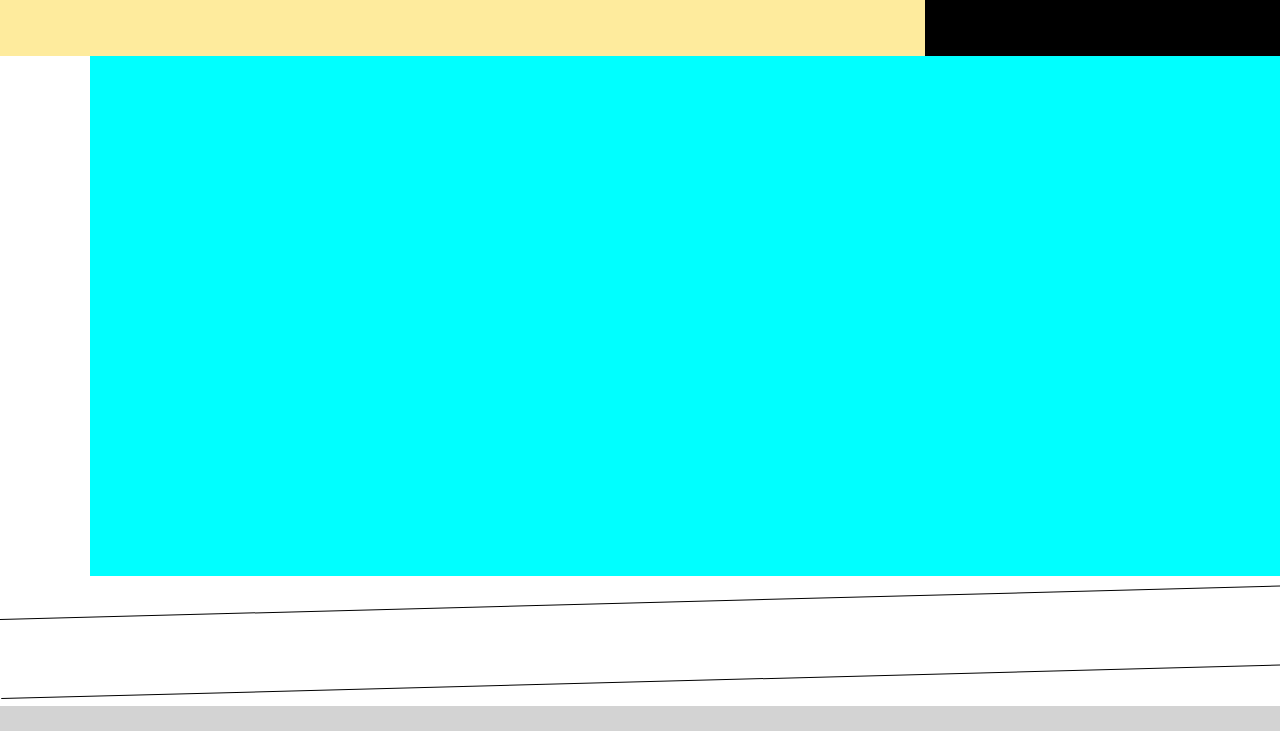
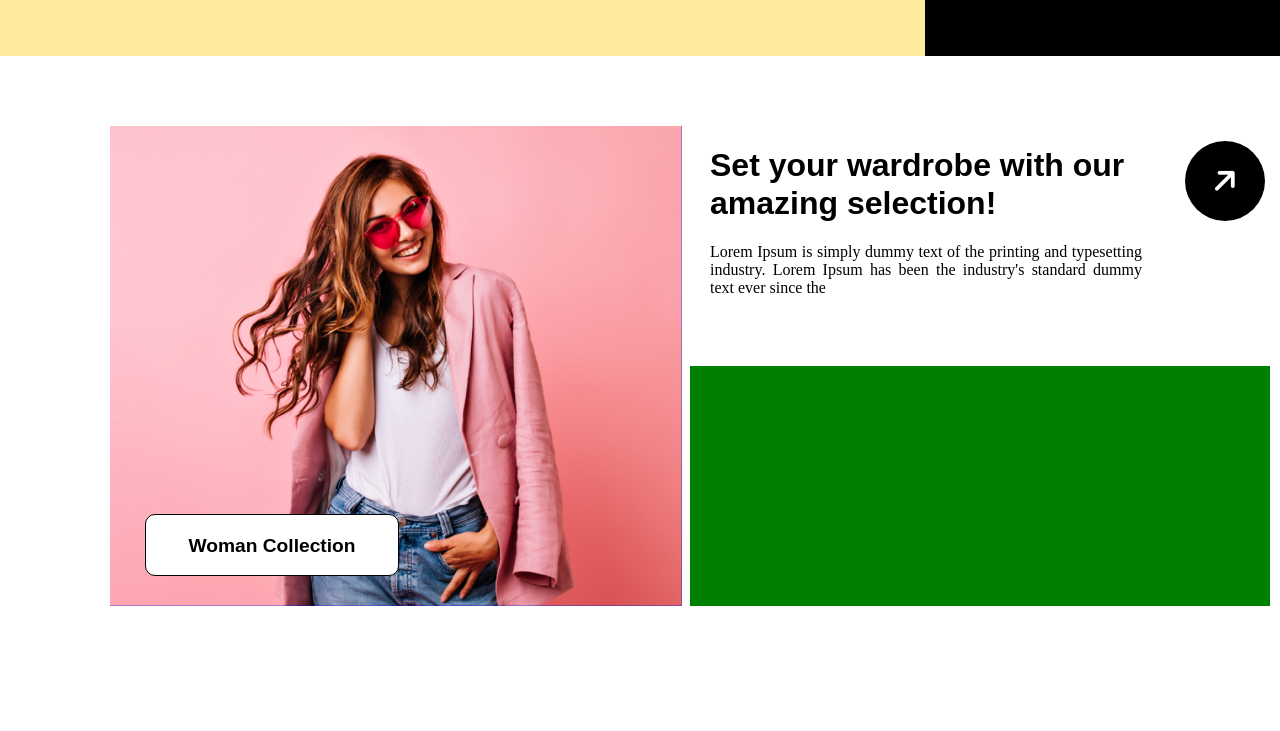
Before and after one commit to cls-khaled/pixio_task, a plain HTML site: page index.html in a window 1280 px wide. Shown: the part 1069-1800 px from the top of the page. Drawn offline with Linux system fonts and the light colour scheme.

Commit message:
check point

```diff
--- a/css/common.css
+++ b/css/common.css
@@ -66,4 +66,16 @@
 .sub-menu:hover .sub-menu__item--head{
     color: red;
 }
+
+.hover-btn{
+    color: var(--color-button-text-light);
+    background-color: var(--color-button-bg-light);
+    cursor: pointer;
+    transition: color var(--transition-delay-hover-link);
+}
+.hover-btn:hover{
+    color: var(--color-button-text-dark);
+    background-color: var(--color-button-bg-dark);
+    transition: color var(--transition-delay-hover-link);
+}
 /* ---------- */
--- a/css/home.css
+++ b/css/home.css
@@ -236,7 +236,6 @@ main{
    width: 169px;
    height: 45px;
    border-radius: 10px ;
-   background-color: yellow;
    border: 1px solid var(--color-button-border);
    text-align: center;
    line-height: 45px;
@@ -249,15 +248,7 @@ main{
     background-color: var(--color-button-bg-dark);
 }
 .collection-buttons__right-btn{
-    color: var(--color-button-text-light);
-    background-color: var(--color-button-bg-light);
     margin-left: 2px;
-    transition: color var(--transition-delay-hover-link);
-}
-.collection-buttons__right-btn:hover{
-    color: var(--color-button-text-dark);
-    background-color: var(--color-button-bg-dark);
-    transition: color var(--transition-delay-hover-link);
 }
 /* >>> */
 .collection-season{
@@ -479,8 +470,12 @@ main{
     border-radius:50px;
     border: 1px solid black;
     background-color: white;
+    transition: color var(--transition-delay-hover-link);
 }
-
+.categories-item__btn :hover{
+    color: var(--color-link-hover);
+    transition: color var(--transition-delay-hover-link);
+}
 /* >>> */
 .featured-text,
 .featured-buttons{
@@ -576,17 +571,97 @@ main{
     position: relative;
     display: flex;
     justify-content: center;
-    height: 650px;
+    margin-top: 50px;
+    height: 750px;
     width: 100% ;
     min-width: var(--min-width-custom);
 }
 .section-two__box{
-    background-color: aqua;
+    display: flex;
     padding: 20px;
     width: 1200px;
     height: 520px
 }
-/* >> */
+
+/* >>> */
+.section-two__left,
+.section-two__right{
+    position: relative;
+    height: 100%;
+    width: 50%;
+}
+/* .section-two__left{ } */
+.section-two__right{
+    position: relative;
+    display: flex;
+    flex-direction: column;
+}
+/* >>> */
+.section-two-left__image{
+    background-color: blue;
+    height: 100%;
+}
+.section-two-left__btn{
+    position: absolute;
+    bottom: 30px;
+    left: 35px;
+    width: 254px;
+    height: 62px;
+    line-height: 62px;
+    text-align: center;
+    background-color: white;
+    border: 1px solid black;
+    border-radius: 10px;
+    font-weight: 600;
+    font-size: 1.2em;
+    font-family: var(--font-family-title);
+}
+/* >>> */
+.section-two-right__top,
+.section-two-right__bot{
+    width: 100%;
+    height: 50%;
+}
+.section-two-right__top{
+    padding: 20px;
+}
+.section-two-right__top > *{
+    width: 80%;
+}
+.section-two-right__top > h3{
+    line-height: 1.2;
+    font-size: 2em;
+    font-weight: 600;
+    font-family: var(--font-family-title);
+}
+.section-two-right__top > p{
+    margin-top: 20px;
+    font-size: 1.3;
+    text-align: justify;
+}
+.section-two-right__circle-btn{
+    position: relative;
+    top: -78%;
+    right: -88%;
+    width: 80px;
+    height: 80px;
+    background-color: black;
+    border-radius: 50%;
+    transform: rotate(-45deg);
+}
+.section-two-right__circle-btn > i{ /*arrow icon*/
+    position:absolute ;
+    top: 50%;
+    left: 50%;
+    font-size: 30px;
+    font-weight: 600;
+    transform: translate(-50% , -50%);
+    color: white;
+}
+.section-two-right__bot{
+    background-color: green;
+}
+/* >>> */
 .section-two__marquee-box{
     position: absolute;
     display: flex;
@@ -605,6 +680,18 @@ main{
     border-top: 1px solid black;
     border-bottom: 1px solid black;
 }
+.section-two__marquee-item > *{
+    vertical-align: middle;
+}
+.section-two__marquee-item > span{
+    font-size: 50px;
+    letter-spacing: 12px;
+    font-family: var(--font-family-title);
+    margin: 0px 20px;
+}
+.section-two__marquee-item > img{
+    width: 50px;
+}
 /* ---------- */
 
 /* Main > next section*/
@@ -615,7 +702,6 @@ main{
     min-width: var(--min-width-custom);
 }
 /* ---------- */
->>>>>>> be86154448f6002d7fb77a3d83e2185463fa3957
 /* Footer */
 footer{
     background-color: aqua;
--- a/index.html
+++ b/index.html
@@ -191,7 +191,7 @@
                     <!-- collection box buttons -->
                     <div class="collection-buttons">
                         <div class="collection-buttons__left-btn">ADD TO CART</div>
-                        <div class="collection-buttons__right-btn">VIEW DETAIL</div>
+                        <div class="collection-buttons__right-btn hover-btn">VIEW DETAIL</div>
                     </div> <!-- / collection box buttons -->
 
                     <!-- collection season -->
@@ -332,13 +332,37 @@
         <!-- section two -->
         <section class = "section-two">
 
+            <!-- ####################################  -->
             <!-- section two box -->
-            <div class="section-two__box"> </div> <!-- / section two box -->
+            <div class="section-two__box">
+
+                <!-- section two left side -->
+                <div class="section-two__left">
+                    <img class="section-two-left__image" src="./assets/images/section_2_image1.png" alt="">
+                    <div class="section-two-left__btn hover-btn">Woman Collection</div>
+                </div> <!-- / section two left side -->
+
+                <!-- section two right side -->
+                <div class="section-two__right">
+                    <!-- section two right top -->
+                    <div class="section-two-right__top">
+                        <h3>Set your wardrobe with our amazing selection!</h3>
+                        <p> Lorem Ipsum is simply dummy text of the printing and typesetting industry. Lorem Ipsum has been the industry's standard dummy text ever since the </p>
+                        <div class="section-two-right__circle-btn">
+                            <i class="fa-solid fa-arrow-right"></i>
+                        </div>
+                    </div> <!-- / section two right top -->
+
+                    <!-- section two right bot -->
+                    <div class="section-two-right__bot"></div> <!-- / section two right bot -->
+                </div> <!-- / section two right side -->
+
+            </div> <!-- / section two box -->
 
             <!-- section two marquee box -->
             <div class="section-two__marquee-box">
                 <!-- section two marquee item -->
-                <marquee class="section-two__marquee-item" >
+                <marquee class="section-two__marquee-item">
                     <img src="./assets/images/gray_star_icon.svg" alt="">
                     <span>JEANS</span>
                     <img src="./assets/images/gray_star_icon.svg" alt="">
```
Also changed, not shown: 2 other files.
